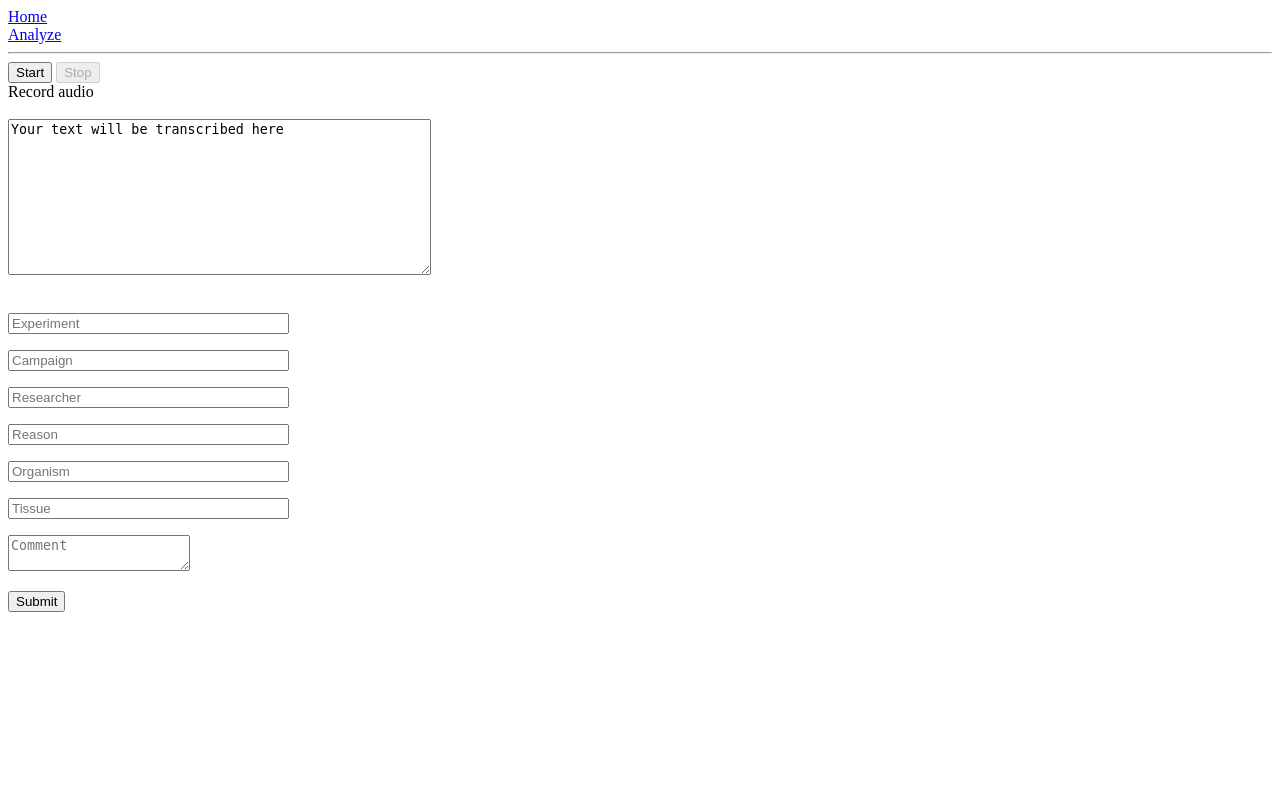
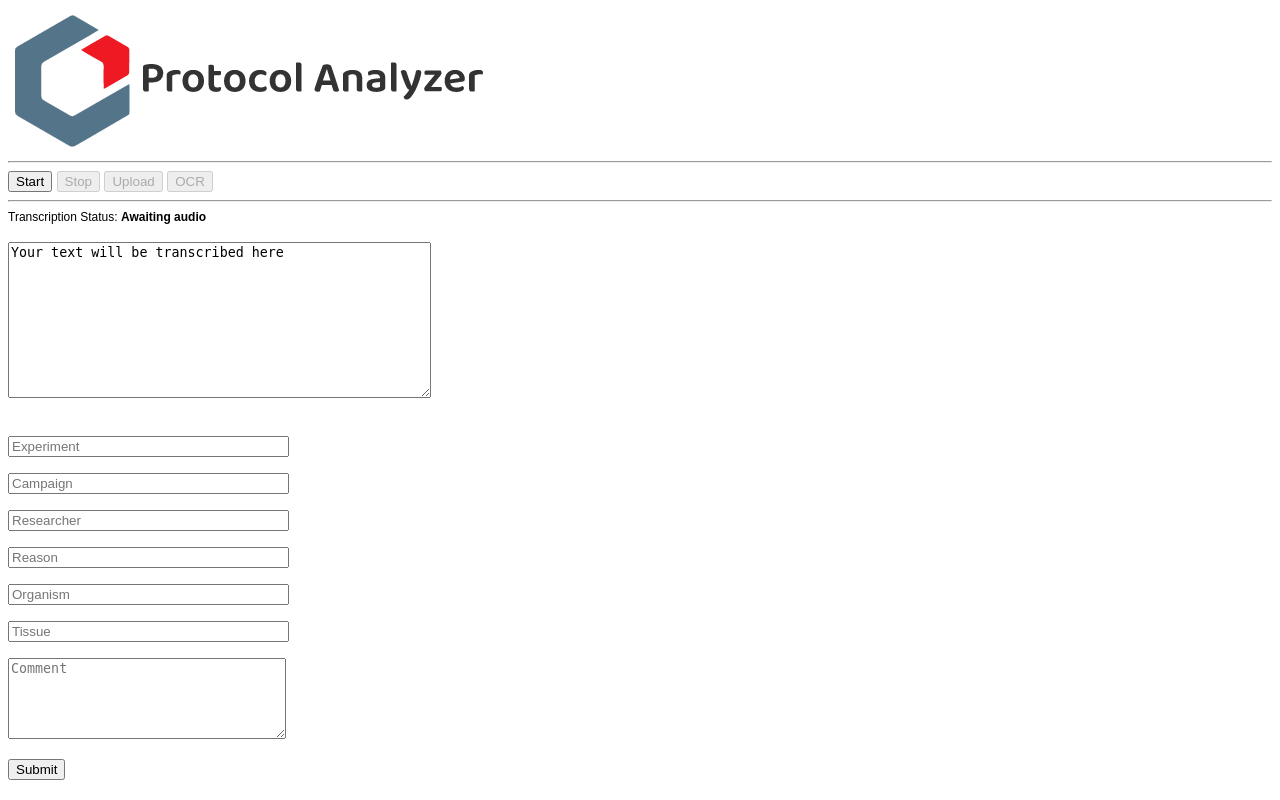
Before and after one commit to Taurophylax/protocol-analyzer, a Flask app: page /analyzer in a window 1280 px wide. Run offline with Flask 3, Linux system fonts and the light colour scheme.

Commit message:
minor changes

```diff
--- a/app/routes.py
+++ b/app/routes.py
@@ -5,16 +5,19 @@ from app import app
 from app.forms import ProtocolForm
 from google.cloud import speech
 
+# index page - currently blank
 @app.route("/")
 @app.route("/index")
 def index():
     return render_template('index.html', title='Home')
 
+# analyzer page - where most of the action happens
 @app.route("/analyzer")
 def analyzer():
     dataform = ProtocolForm()
     return render_template('analyzer.html', title='Analyzer', form=dataform)
 
+# save, convert, and remove audio files
 @app.route('/save_audio', methods=['POST'])
 def save_audio():
     audio_file = request.files.get('audio')
@@ -33,6 +36,7 @@ def save_audio():
     else:
         return jsonify({'success': False}), 400
 
+# transcribe audio file
 @app.route('/execute_transcription', methods=['GET'])
 def execute_transcription():
     speech_file = 'uploaded/recorded_audio.flac'
@@ -41,6 +45,7 @@ def execute_transcription():
     with open(speech_file, "rb") as audio_file:
         content = audio_file.read()
 
+    # Google API Calls
     audio = speech.RecognitionAudio(content=content)
 
     config = speech.RecognitionConfig(
@@ -53,7 +58,8 @@ def execute_transcription():
     response = operation.result(timeout=30) #30 second timeout
 
     for result in response.results:
-        # The first alternative is the most likely one for this portion.
+        # The first option, alternatives[0], has the highest confidence
         transcript = format(result.alternatives[0].transcript)
-        print("Confidence: {}".format(result.alternatives[0].confidence))
+        print("Confidence: {}".format(result.alternatives[0].confidence))  #present confidence score
+    os.remove(speech.file) #clean up flac file
     return {'result': transcript}
--- a/app/static/record.js
+++ b/app/static/record.js
@@ -4,6 +4,7 @@ const stopButton = document.getElementById('stop');
 let mediaRecorder;
 let audioChunks = [];
 
+// engage microphone
 async function getAudioStream() {
   try {
     const stream = await navigator.mediaDevices.getUserMedia({ audio: true });
@@ -13,6 +14,7 @@ async function getAudioStream() {
   }
 }
 
+// click start button
 startButton.addEventListener('click', async () => {
   const audioStream = await getAudioStream();
 
@@ -26,6 +28,7 @@ startButton.addEventListener('click', async () => {
     }
   });
 
+  // stop button
   mediaRecorder.addEventListener('stop', async () => {
     const audioBlob = new Blob(audioChunks, { type: 'audio/webm;codecs=opus' });
 
@@ -38,18 +41,19 @@ startButton.addEventListener('click', async () => {
       method: 'POST',
       body: formData
     });
+    // display message when file is saved
+    if (response.ok) {
+      document.getElementById('status').textContent = 'Transcription in process...';
 
-    if (response.ok) {
-      document.getElementById('status').textContent = 'File is READY';
-
-        // AJAX request to transcribe the audio
+      // AJAX request to transcribe the audio
       const functionResponse = await fetch('/execute_transcription');
       const functionResult = await functionResponse.json();
 
-      // Update the text box value with the result
+      // Update the text box value with the result of the transcription
       document.getElementById('transcribed').value = functionResult.result;
+      document.getElementById('status').textContent = 'Transcription complete';
     } else {
-      document.getElementById('status').textContent = 'Error saving file on the server';
+      document.getElementById('status').textContent = 'Error transcribing audio!';
     }
   });
 
--- /dev/null
+++ b/app/static/style.css
@@ -0,0 +1,12 @@
+#logo {
+    width: 482px;
+    height: 145px;
+    background-image: url("images/logo.png");
+}
+
+body {
+    font-family:Arial, Helvetica, sans-serif;
+}
+
+.transtatus { font-size: 12px; }
+#status { font-weight: bold;}
--- a/app/templates/analyzer.html
+++ b/app/templates/analyzer.html
@@ -1,22 +1,25 @@
 <!doctype html>
 <html>
     <head>
-      {% if title %}
-      <title>{{ title }} - Protocol Analyzer</title>
-      {% else %}
-      <title>Protocol Analyzer</title>
-      {% endif %}
+        <link rel="stylesheet" href="static/style.css">
+        {% if title %}
+        <title>{{ title }} - Protocol Analyzer</title>
+        {% else %}
+        <title>Protocol Analyzer</title>
+        {% endif %}
     </head>
     <body>
-        <div><a href="/index">Home</a></div>
-        <div><a href="/analyzer">Analyze</a></div>
-        <hr>
+        <div id="logo"></div>
+        <hr />
         <div>
             <button id="start">Start</button>
             <button id="stop" disabled>Stop</button>
             <script src="{{url_for('static', filename='record.js')}}"></script>
+            <button id="upload" disabled>Upload</button> <!-- placeholder for audio file upload -->
+            <button id="upload" disabled>OCR</button> <!-- placeholder for future OCR -->
         </div>
-        <div id="status">Record audio</div><br />
+        <hr />
+        <div class="transtatus">Transcription Status: <span id="status">Awaiting audio</span></div><br />
         <div>
             <textarea id="transcribed" name="transcribed" rows="10" cols="50">Your text will be transcribed here</textarea>
         </div>
@@ -42,7 +45,7 @@
                     {{ form.tissue(size=32) }}
                 </p>
                 <p>
-                    {{ form.comment() }}
+                    {{ form.comment(rows='5',cols='32') }}
                 </p>
                 <p>{{ form.submit() }}</p>
             </form>
--- a/app/templates/index.html
+++ /dev/null
@@ -1,5 +0,0 @@
-{% extends "header.html" %}
-
-{% block content %}
-<p>Hello!</p>
-{% endblock %}
--- /dev/null
+++ b/install.txt
@@ -0,0 +1 @@
+Coming soon...
```
Also changed, not shown: app/templates/header.html (deleted, +0 -16 lines), README.md, app/static/images/logo.png (added).
